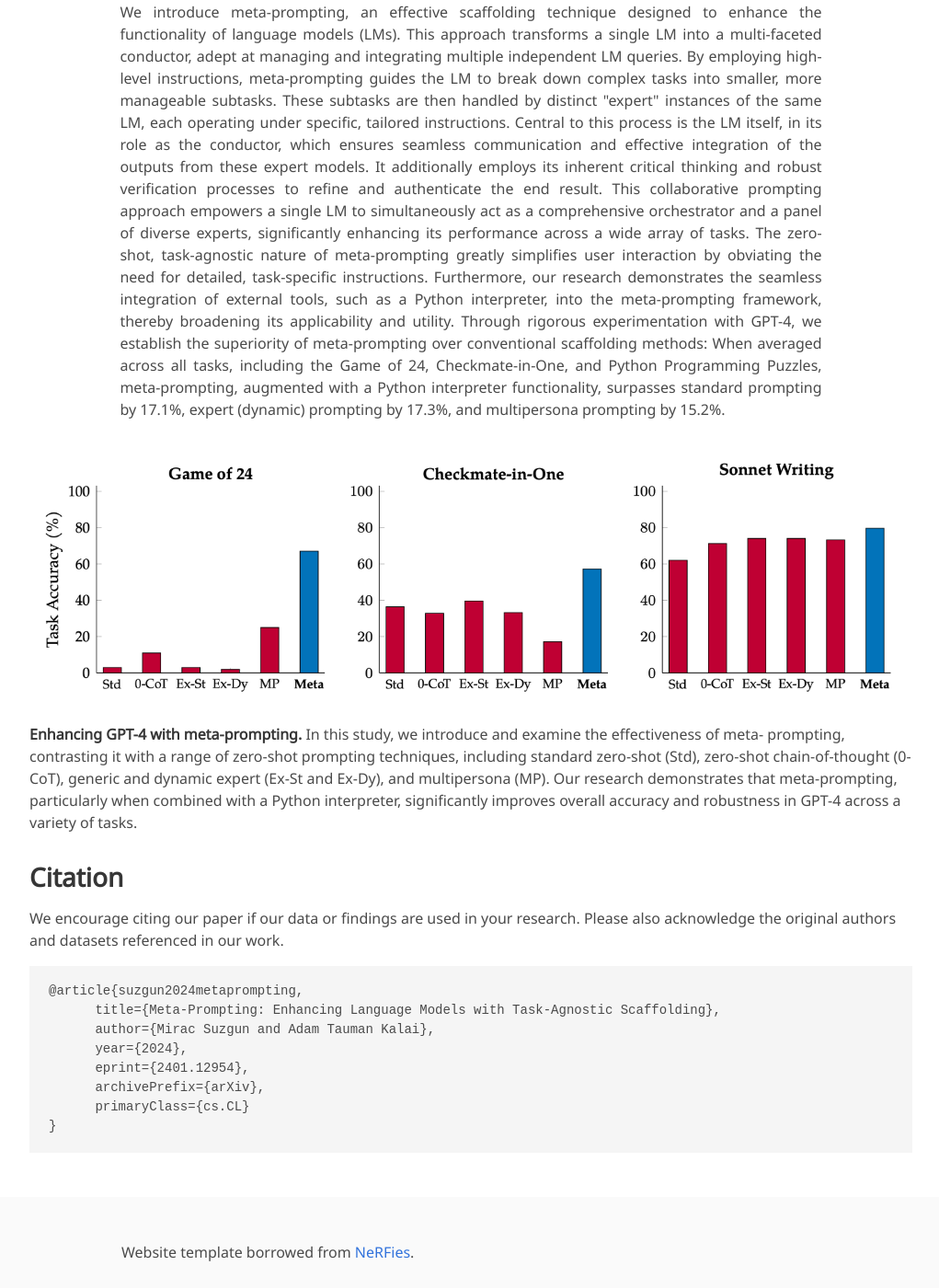
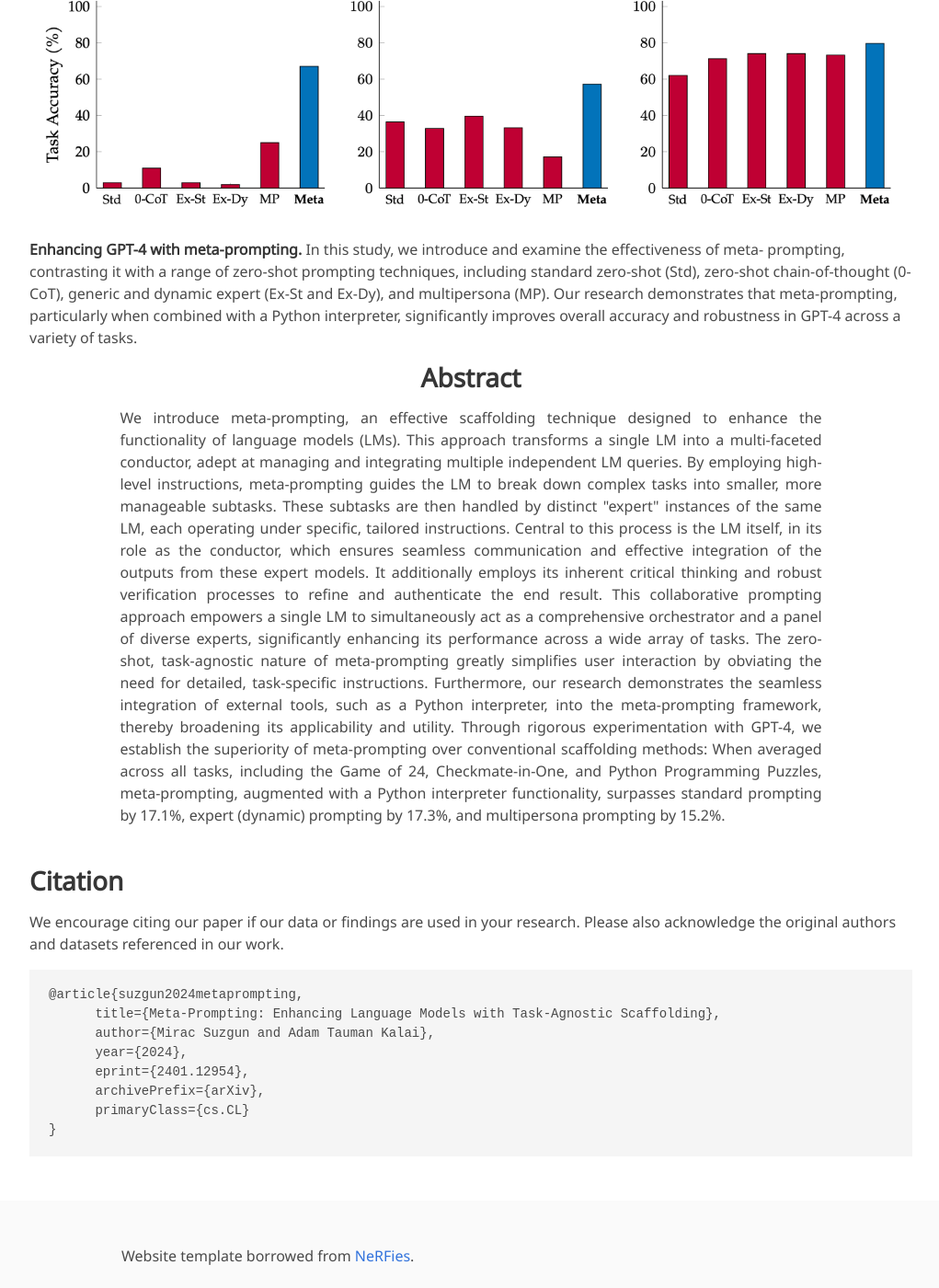
Before and after one commit to suzgunmirac/meta-prompting, a Jekyll site: the page built from index.md, in a window 1280 px wide and 1400 px high, scrolled down 456 px. Shown: the whole window at 92% size, without its empty margins (128-1149 px from the left). Built offline with Jekyll 4.4.1, drawn with Linux system fonts in a browser that asks for light colours; some web fonts are replaced; some of the changed lines change nothing that is shown.

Commit message:
paper info

```diff
--- a/index.md
+++ b/index.md
@@ -8,9 +8,13 @@
 affiliations:
     Stanford University, OpenAI
 paper: https://arxiv.org/abs/2401.12954
-code: Coming soon
-data: Coming soon
+code: [Coming soon]
+data: [Coming soon]
 ---
+
+![Meta-Prompting-Results](/static/image/meta-prompting-results.png)
+
+**Enhancing GPT-4 with meta-prompting.** In this study, we introduce and examine the effectiveness of meta- prompting, contrasting it with a range of zero-shot prompting techniques, including standard zero-shot (Std), zero-shot chain-of-thought (0-CoT), generic and dynamic expert (Ex-St and Ex-Dy), and multipersona (MP). Our research demonstrates that meta-prompting, particularly when combined with a Python interpreter, significantly improves overall accuracy and robustness in GPT-4 across a variety of tasks.
 
 <div class="columns is-centered has-text-centered">
     <div class="column is-four-fifths">
@@ -21,9 +25,6 @@
     </div>
 </div>
 
-![Meta-Prompting-Results](/static/image/meta-prompting-results.png)
-
-**Enhancing GPT-4 with meta-prompting.** In this study, we introduce and examine the effectiveness of meta- prompting, contrasting it with a range of zero-shot prompting techniques, including standard zero-shot (Std), zero-shot chain-of-thought (0-CoT), generic and dynamic expert (Ex-St and Ex-Dy), and multipersona (MP). Our research demonstrates that meta-prompting, particularly when combined with a Python interpreter, significantly improves overall accuracy and robustness in GPT-4 across a variety of tasks.
 
 ## Citation
 
```
